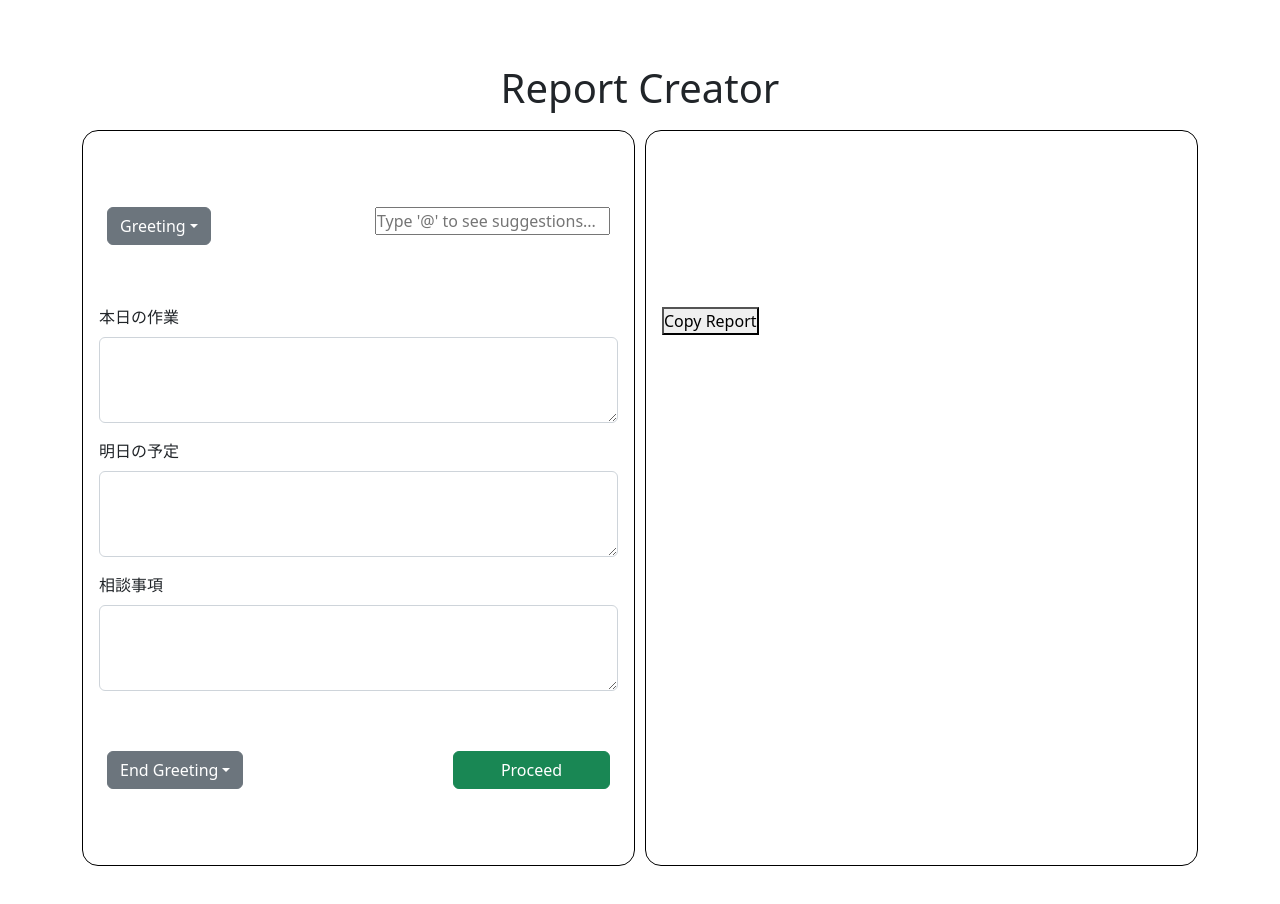
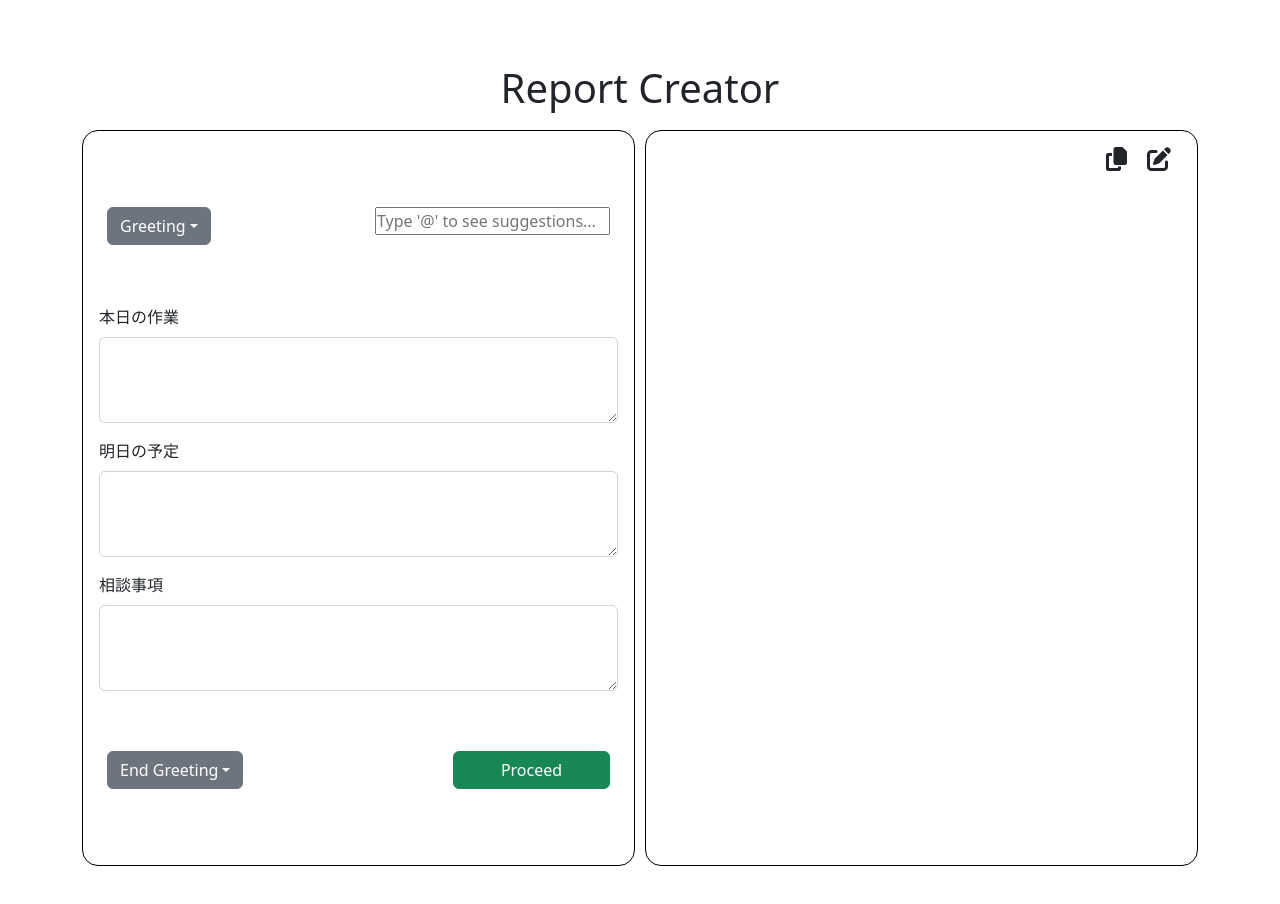
Before and after one commit to Sulav-Kharel/Report-creator, a React (Vite) app: page / in a window 1280 px wide. Shown: the top 904 px of the page. Built offline with nearby package versions, Linux system fonts and the light colour scheme.

Commit message:
copy button works

```diff
--- a/index.html
+++ b/index.html
@@ -3,6 +3,7 @@
   <head>
     <meta charset="UTF-8" />
     <link rel="icon" type="image/svg+xml" href="/vite.svg" />
+    <script src="https://kit.fontawesome.com/61c604890e.js" crossorigin="anonymous"></script>
     <meta name="viewport" content="width=device-width, initial-scale=1.0" />
     <title>Vite + React + TS</title>
   </head>
--- a/src/App.css
+++ b/src/App.css
@@ -51,3 +51,16 @@
     }
 
 }
+
+.report-icon {
+    flex: 1;
+    flex-direction: row !important;
+    gap: 10px;
+    --bs-card-border-color: none !important;
+    float: right;
+}
+
+.report-icon i {
+    padding: 0 10px;
+    font-size: 1.5em;
+}
--- a/src/components/Report.tsx
+++ b/src/components/Report.tsx
@@ -47,6 +47,11 @@ const Report: React.FC<Props> = ({
       reportContent += `[相談事項]\n${consultation}\n\n`;
     }
 
+    //endGreetings
+    if (endGreetings) {
+      reportContent += `\n${endGreetings}\n\n`;
+    }
+
     navigator.clipboard
       .writeText(reportContent.trim())
       .then(() => alert("Report copied to clipboard"))
@@ -56,6 +61,10 @@ const Report: React.FC<Props> = ({
   return (
     <div>
       <div>
+        <div className="report-icon">
+          <i className="fa-solid fa-copy" onClick={copyReportToClipboard}></i>
+          <i className="fa-solid fa-pen-to-square"></i>
+        </div>
         {/* Names */}
         {names.map((name, index) => (
           <strong key={index}>{name}</strong>
@@ -103,7 +112,6 @@ const Report: React.FC<Props> = ({
           <br />
         </p>
       </div>
-      <button onClick={copyReportToClipboard}>Copy Report</button>
     </div>
   );
 };
```
